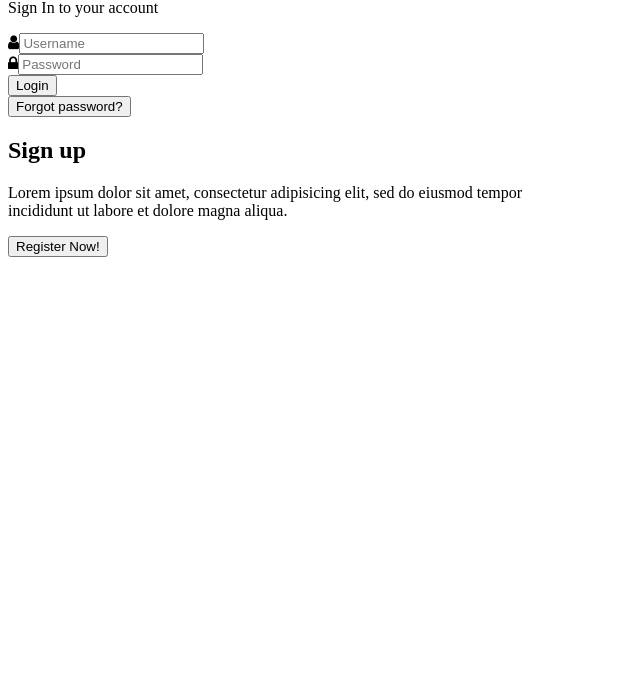
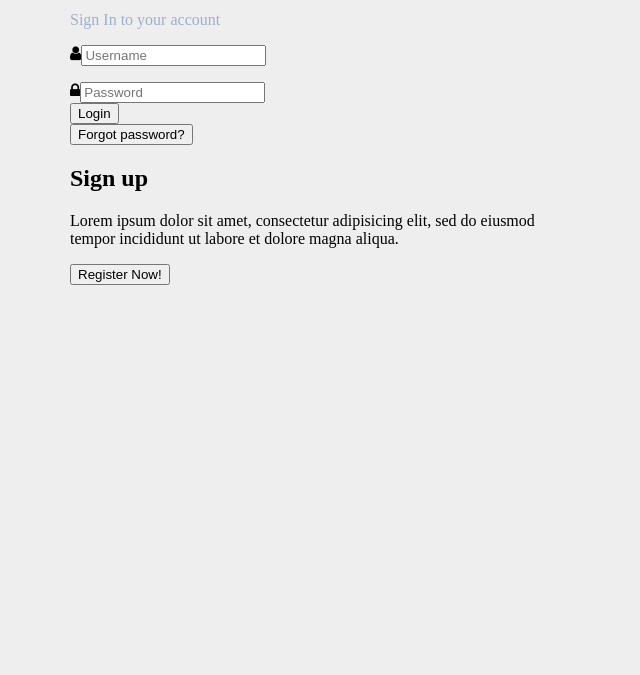
Before and after one commit to samDeakin04/WebPortal, a website: page views/welcome.html in a window 1280 px wide. Shown: the part 125-800 px from the top of the page, without its empty margins (0-640 px from the left). Drawn offline with Linux system fonts and the light colour scheme.

Commit message:
css login (#5)

```diff
--- a/assets/css/custom.css
+++ b/assets/css/custom.css
@@ -1 +1,69 @@
-html{}
+body{
+    margin-top:20px;
+    background:#eee;
+}
+.container {
+    margin-right: auto;
+    margin-left: auto;
+    padding-right: 15px;
+    padding-left: 15px;
+    width: 100%;
+}
+
+@media (min-width: 576px) {
+    .container {
+        max-width: 540px;
+    }
+}
+
+@media (min-width: 768px) {
+    .container {
+        max-width: 720px;
+    }
+}
+
+@media (min-width: 992px) {
+    .container {
+        max-width: 960px;
+    }
+}
+
+@media (min-width: 1200px) {
+    .container {
+        max-width: 1140px;
+    }
+}
+
+
+
+.card-columns .card {
+    margin-bottom: 0.75rem;
+}
+
+@media (min-width: 576px) {
+    .card-columns {
+        column-count: 3;
+        column-gap: 1.25rem;
+    }
+    .card-columns .card {
+        display: inline-block;
+        width: 100%;
+    }
+}
+.text-muted {
+    color: #9faecb !important;
+}
+
+p {
+    margin-top: 0;
+    margin-bottom: 1rem;
+}
+.mb-3 {
+    margin-bottom: 1rem !important;
+}
+
+.input-group {
+    position: relative;
+    display: flex;
+    width: 100%;
+}
--- a/views/welcome.html
+++ b/views/welcome.html
@@ -9,6 +9,10 @@
     <title>CSS</title>
     <link
       href="https://maxcdn.bootstrapcdn.com/font-awesome/4.3.0/css/font-awesome.min.css"
+      rel="stylesheet"
+    />
+    <link
+      href="../assets/css/custom.css"
       rel="stylesheet"
     />
   </head>
```
